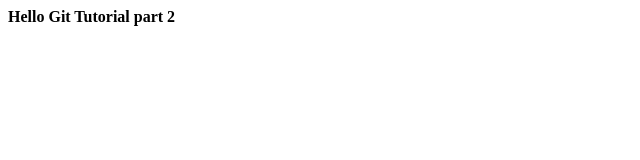
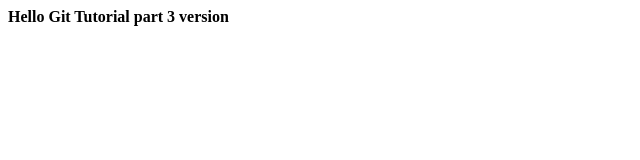
Before and after one commit to learnwithveerendra/myrepo, a plain HTML site: page index.html in a window 1280 px wide. Shown: the full height of the page, 0-640 px from the left. Drawn offline with Linux system fonts and the light colour scheme.

Commit message:
Version 3

```diff
--- a/index.html
+++ b/index.html
@@ -6,7 +6,7 @@
     <title>Document</title>
 </head>
 <body>
-    <b>Hello Git Tutorial part 2</b>
+    <b>Hello Git Tutorial part 3 version
 
 </body>
 </html>
```
